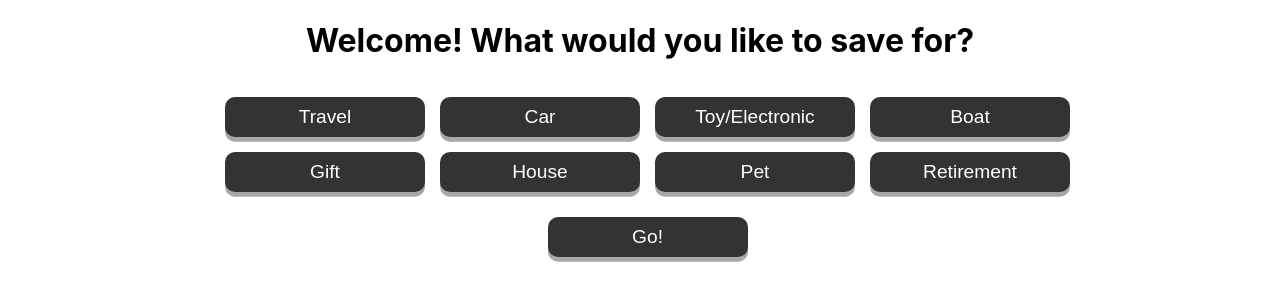
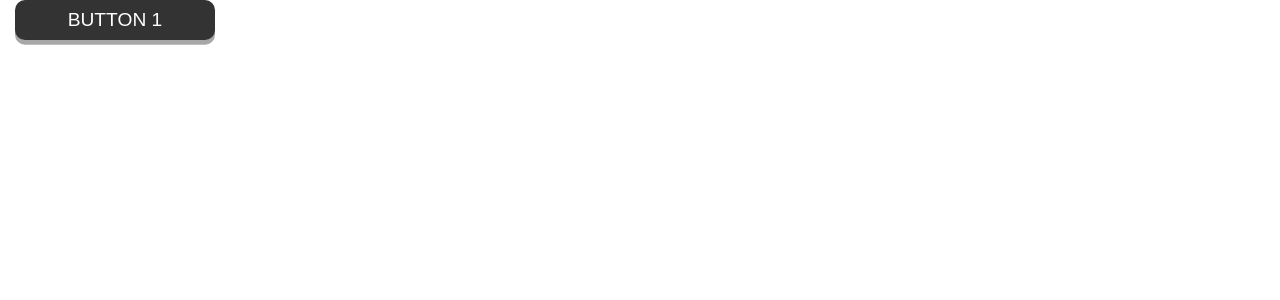
Before and after one commit to Dovescape/help-me-save, a React (Create React App) app: page / in a window 1280 px wide. Shown: the top 300 px of the page. Built offline with nearby package versions, Linux system fonts and the light colour scheme.

Commit message:
button function

```diff
--- a/src/App.css
+++ b/src/App.css
@@ -1,15 +1,3 @@
 .header{
   text-align: Center;
 }
-
-.button{
-  background-color: #4CAf50;
-  border: none;
-  color: white;
-  padding: 15px 32px;
-  text-align: center;
-  text-decoration: none;
-  display: inline-block;
-  font-size: 16px;
-  cursor: pointer;
-}
--- a/src/App.js
+++ b/src/App.js
@@ -1,16 +1,36 @@
 import React from 'react';
 import './App.css';
+import Buttons from './Buttons';
 
 class App extends React.Component {
-  render() {
+  constructor() {
+    super()
+    this.state ={
+      bgColor: '',
+      clickState: true
+    }
+  }
+
+  buttonClick = () => {
+    console.log(this.state.clickState);
+    if (this.state.clickState === true) {
+      this.setState({ bgColor: '#4CAf50'});
+      this.setState({ clickState: false });
+    } else {
+      this.setState({ bgColor: '' });
+      this.setState({ clickState: true });
+    }
+
+  }
+
+  render(){
     return (
-      <div className="header" id="header">
-        <h1>Welcome! What would you like to save for?</h1>
-        <div>
-          <button className="button">Let's Save!</button>
-        </div>
+      <div>
+        <Buttons
+          buttonClick={this.buttonClick}
+          bgColor={this.state.bgColor}/>
       </div>
-    );
+    )
   }
 }
 
--- /dev/null
+++ b/src/Buttons.css
@@ -0,0 +1,25 @@
+
+
+.button {
+  cursor: pointer;
+  font-size: 1.2rem;
+  height: 2.5rem;
+  border: none;
+  border-radius: 10px;
+  color: #fff;
+  background: #333;
+  outline: none;
+  padding: 0.5rem 1.8rem;
+  box-shadow: 0 0.3rem rgba(121,121,121, 0.65);
+  width: 200px;
+  margin-left: 15px;
+}
+
+.button:hover {
+  filter: brightness(120%);
+}
+
+.button:active {
+  transform: translate(0, 0.3rem);
+  box-shadow: 0 0.1rem rgba(255, 255, 255, 0.65);
+}
--- /dev/null
+++ b/src/Buttons.js
@@ -0,0 +1,12 @@
+import React from 'react';
+import './Buttons.css';
+
+const Buttons = ({ buttonClick, bgColor }) => {
+  return (
+    <div>
+      <button className="button" onClick={buttonClick} style={{backgroundColor:bgColor}}>BUTTON 1</button>
+    </div>
+  )
+}
+
+export default Buttons;
--- a/src/index.js
+++ b/src/index.js
@@ -1,11 +1,12 @@
 import React from 'react';
 import ReactDOM from 'react-dom';
 import './index.css';
-import Card from './Card';
+//import Card from './Card';
+import App from './App';
 import reportWebVitals from './reportWebVitals';
 
 ReactDOM.render(
-  <Card />,
+  <App />,
   document.getElementById('root')
 );
 
```
Also changed, not shown: 1 other file (tests, documents, lock files or other folders).
